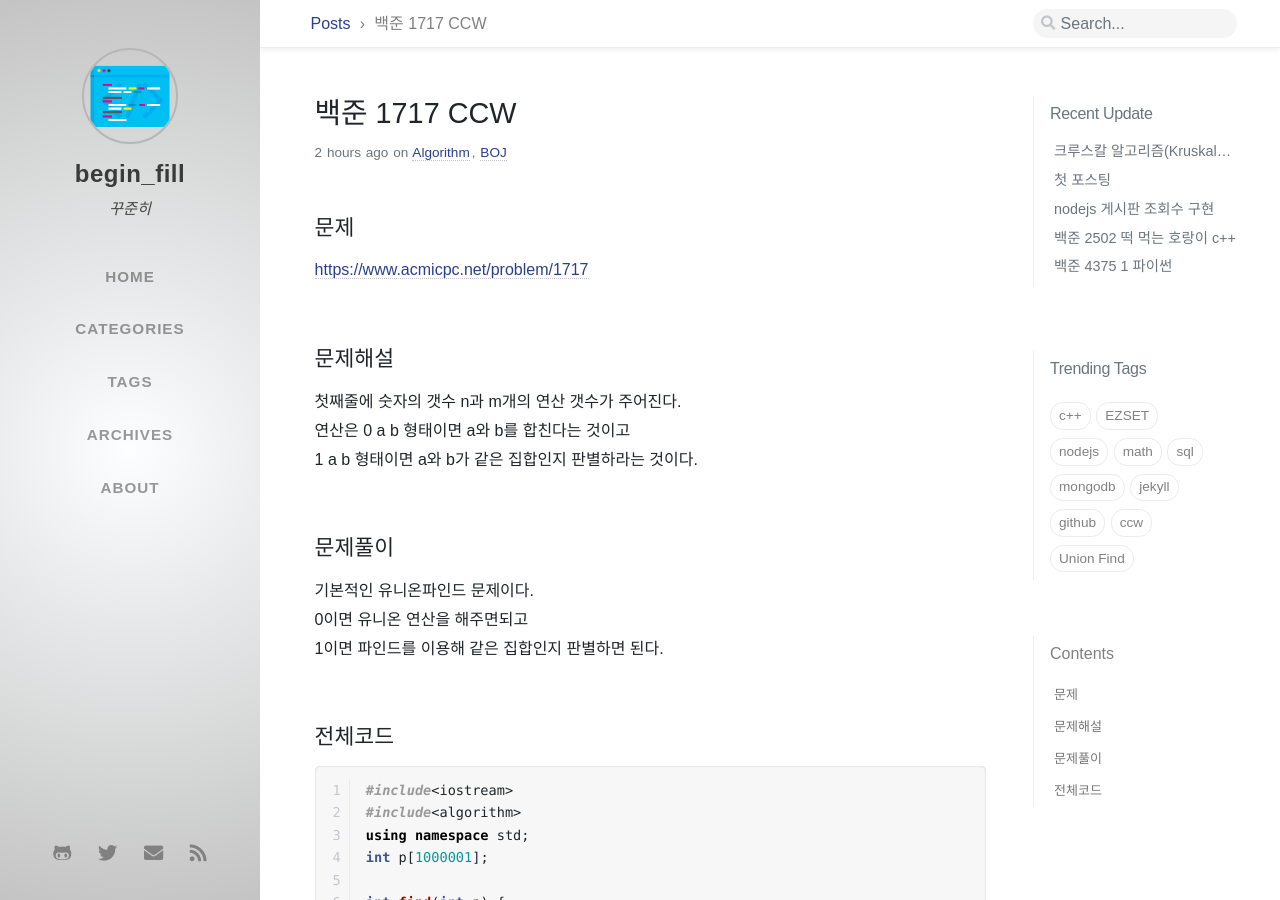
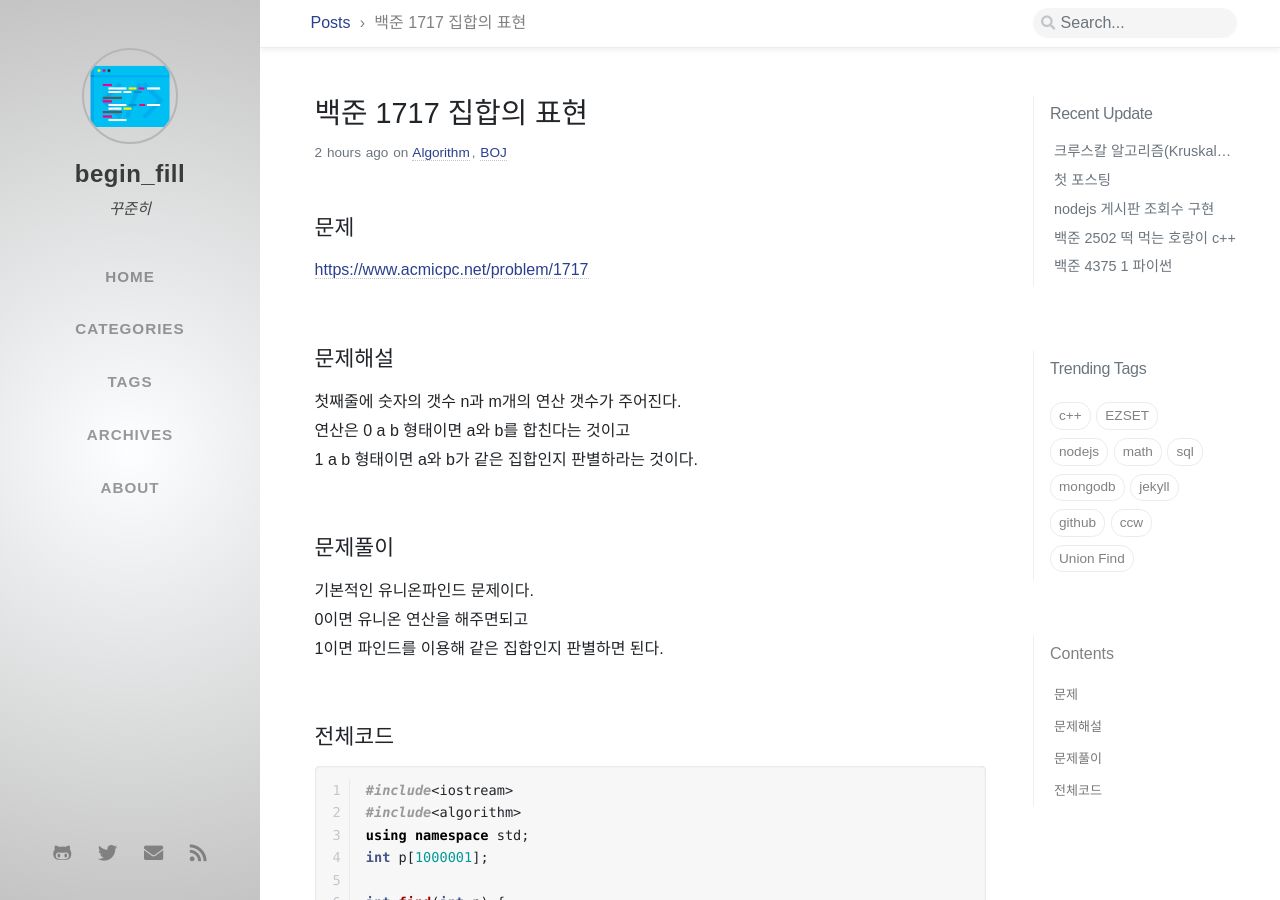
Before and after one commit to ip99202/ip99202.github.io, a Jekyll site: the page built from _posts/2020-08-04-백준-1717-집합의-표현.md, in a window 1280 px wide and 900 px high. Built offline with Jekyll 4.4.1, drawn with Linux system fonts in a browser that asks for light colours; nearby versions of some CDN libraries; some web fonts are replaced; comment, search, counter and statistics services are not loaded.

Commit message:
Fix post

```diff
--- a/_posts/2020-08-04-백준-1717-집합의-표현.md
+++ b/_posts/2020-08-04-백준-1717-집합의-표현.md
@@ -1,5 +1,5 @@
 ---
-title: 백준 1717 CCW
+title: 백준 1717 집합의 표현
 date: 2020-08-04 13:00:00 +0800
 categories: [Algorithm, BOJ]
 tags: [boj, Union-Find]
```
